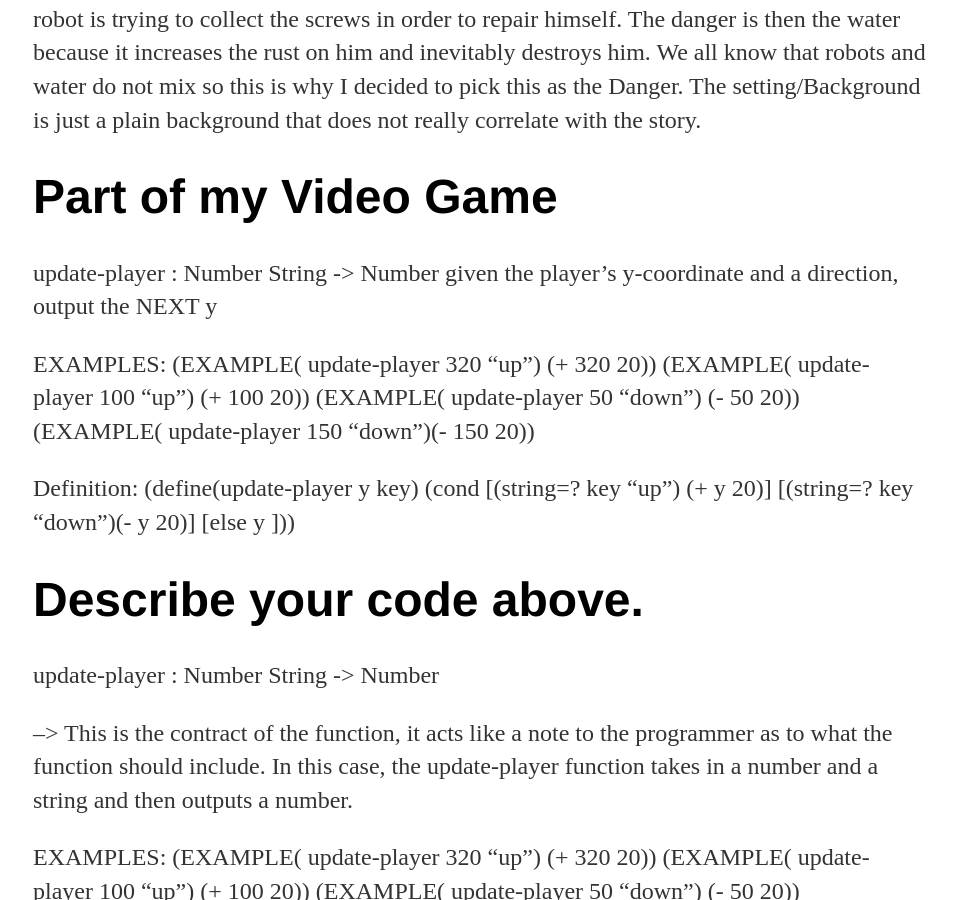
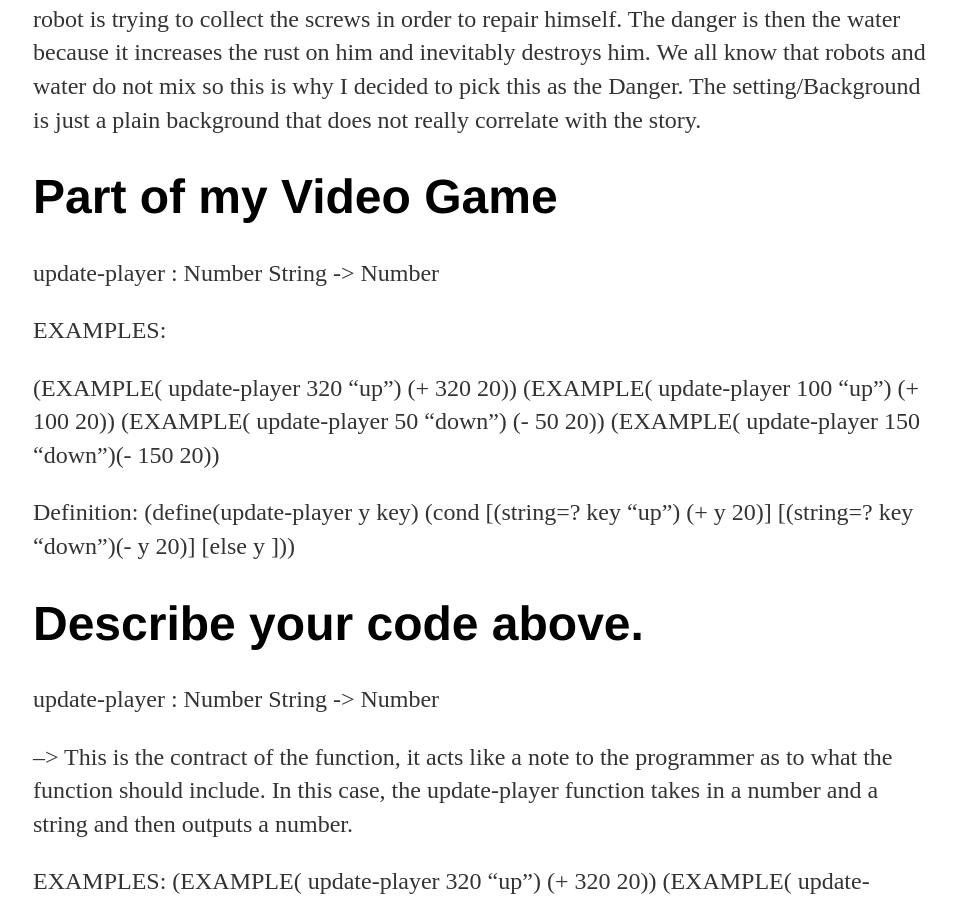
Before and after one commit to Jerimyp1996/Jerimyp1996.github.io, a Jekyll site: the page built from _posts/2019-03-08-video-game-submission.md, in a window 1280 px wide and 900 px high, scrolled down 833 px. Shown: the whole window, without its empty margins (159-1115 px from the left). Built offline with Jekyll 4.4.1, drawn with Linux system fonts in a browser that asks for light colours.

Commit message:
Update 2019-03-08-video-game-submission.md

```diff
--- a/_posts/2019-03-08-video-game-submission.md
+++ b/_posts/2019-03-08-video-game-submission.md
@@ -20,9 +20,9 @@ https://www.wescheme.org/view?publicId=KFHNREJoPl
 # Part of my Video Game
 
  update-player : Number String -> Number
- given the player's y-coordinate and a direction, output the NEXT y
 
  EXAMPLES:
+
 (EXAMPLE( update-player 320 "up")  (+ 320 20))
 (EXAMPLE( update-player 100 "up")  (+ 100 20))
 (EXAMPLE( update-player 50 "down") (- 50  20))
```
